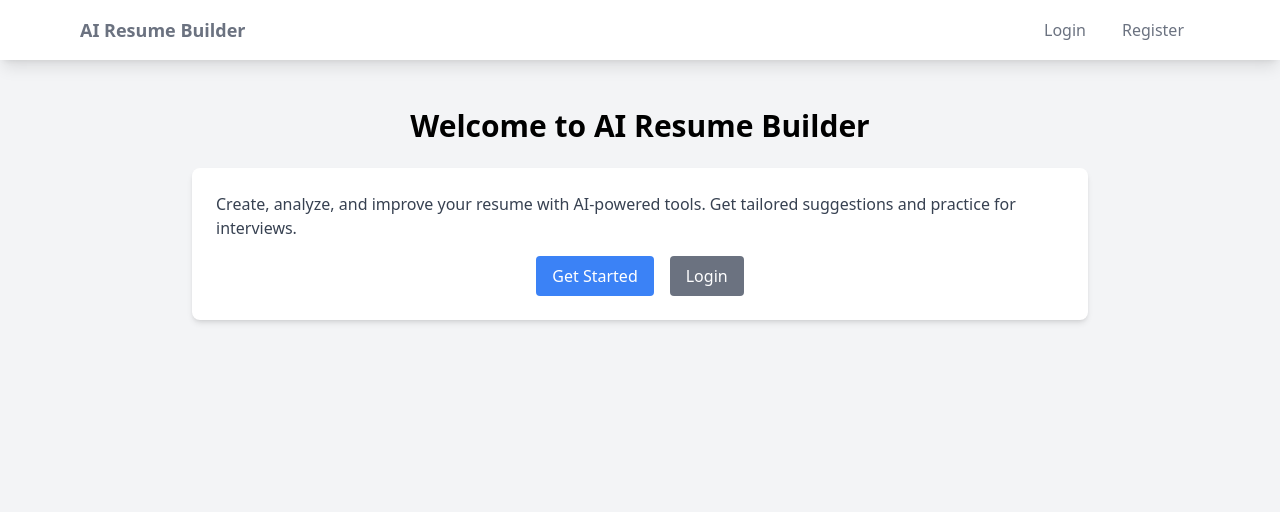
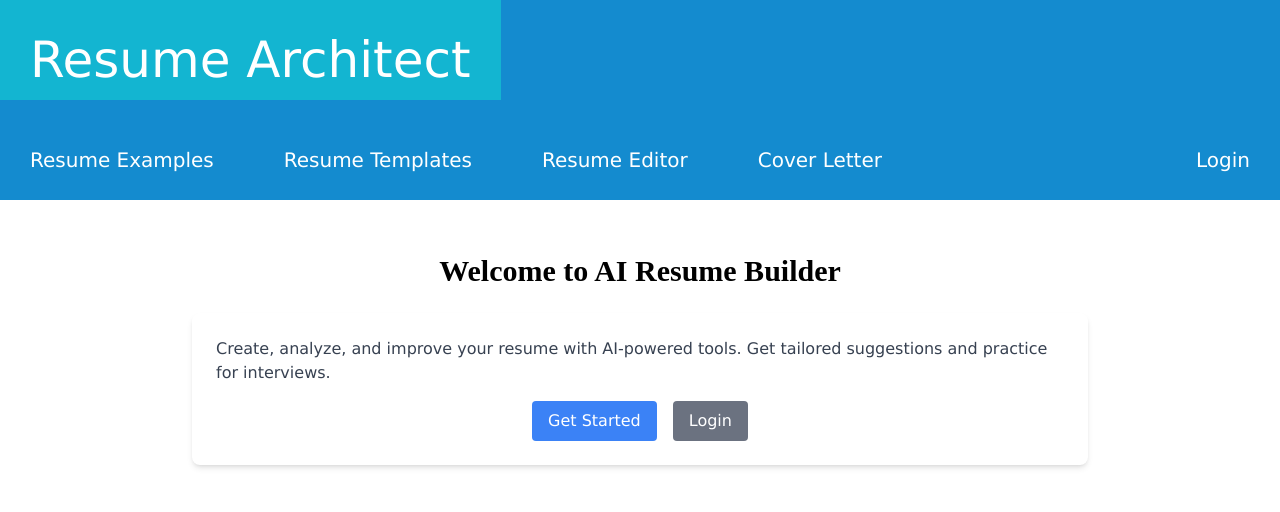
Before and after one commit to Berlin9696/resume-arch2.0, a Flask app: page / in a window 1280 px wide. Shown: the top 512 px of the page. Run offline with Flask 3, Linux system fonts and the light colour scheme; some libraries are stand-ins or nearby versions.

Commit message:
Migrated CSS
Changed base.html and main.ss

```diff
--- a/static/css/main.css
+++ b/static/css/main.css
@@ -1,41 +1,267 @@
-body {
-    font-family: Arial, sans-serif;
+@keyframes fade {
+    from {opacity: .4}
+    to {opacity: 1}
+  }
+
+  /*Navigation bar styling*/
+  ul {
+      list-style-type: none;
       margin: 0;
       padding: 0;
-    background-color: #f4f4f9;
+      overflow: hidden;
+      background-color: #148bcf;
     }
 
-nav ul {
-    list-style: none;
-    padding: 0;
-    margin: 0;
-    background: #333;
-    color: white;
-    display: flex;
+    li a {
+      display: block;
     }
 
-nav ul li {
-    margin: 0;
-    padding: 10px 15px;
+    li a:hover {
+      background-color: #13b5d1;
     }
 
-nav ul li a {
+  /* Navigation bar styling */
+  .nav-bar {
+    display: flex;
+    flex-wrap: wrap; /* Allows wrapping of child elements if necessary */
+    align-items: center;
+    justify-content: space-between;
+    overflow: visible; /* Ensure no content is cut off */
+  }
+
+  .nav-menu {
+    display: flex;
+    flex-wrap: nowrap; /* Ensures the menu items are in a row */
+    gap: 10px; /* Adds spacing between items */
+  }
+
+  .nav-menu li {
+    display: block;
+  }
+
+  .hamburger {
+    display: none; /* Initially hidden */
+  }
+
+  .nav-bar li a {
     color: white;
+    text-align: center;
+    text-decoration: none;
+    font-size: 20px;
+    padding: 30px 30px;
+    height: 100px;
+    line-height: 60px;
+  }
+
+  .nav-bar li a:hover {
+    background-color: #13b5d1;
+  }
+
+  /* Unique styling for "Resume Architect" */
+  .nav-bar .nav-title {
+    font-size: 50px; /* Or your desired size */
+  }
+
+
+  /* Responsive styles */
+  @media screen and (max-width: 1100px) {
+    .nav-menu {
+        display: none; /* Hide the menu by default */
+        flex-direction: column; /* Stack items vertically */
+        position: absolute; /* Position it as a dropdown */
+        top: 100px; /* Place it below the header */
+        right: 0;
+        background-color: #148bcf;
+        width: 100%; /* Full-width for dropdown */
+        z-index: 1000;
+    }
+
+    .nav-menu.open {
+        display: flex; /* Show the menu when toggled */
+    }
+
+    .hamburger {
+        display: block; /* Show the hamburger icon */
+    }
+  }
+
+
+
+
+
+  /************************************************/
+
+  /* Headers */
+  h1 {
+      padding-top: 5px;
+      font-family: 'Californian FB';
+      font-size: 45px;
+  }
+
+  h2 {
+      padding-top: 5px;
+      font-family: "Californian FB";
+      font-size: 30px;
+  }
+
+
+  h3 {
+      text-indent: 10px;
+      font-family: "Californian FB";
+      font-size: 20px;
+  }
+
+  h4 {
+      text-indent: 10px;
+      font-family: "Californian FB";
+      font-size: 20px;
+  }
+
+  h5 {
+      text-indent: 10px;
+      font-family: "Californian FB";
+      font-size: 15px;
+  }
+  /************************************************/
+
+  main {
+      background-color: white;
+      padding: 45px;
+      padding-bottom: 40px;
+  }
+
+  /* Shared button styling */
+  .styled-button {
+      display: inline-block;
+      padding: 30px 50px;
+      font-size: 16px;
+      color: white;
+      background-color: #007bff;
+      border: none;
+      border-radius: 5px;
+      cursor: pointer;
+      text-align: center;
       text-decoration: none;
           }
-
-main {
-    padding: 20px;
+  /* Hover effect for buttons */
+      .styled-button:hover {
+          background-color: #0056b3;
       }
 
-form {
+  /* Hide the actual file input */
+      #fileUpload {
+          display: none;
+      }
+
+
+
+  /* Slideshow **************************************************************************/
+  body {font-family: Verdana, sans-serif; margin:0}
+  .mySlides {display: none}
+  img {vertical-align: middle;}
+
+  /* Slideshow container */
+  .slideshow-container {
+      position: relative; /* Ensure arrows are positioned relative to the slideshow */
+      width: 60%; /* Adjust this percentage to fit your design */
+  }
+
+  /* Next & previous buttons */
+  .prev, .next {
+      position: absolute;
+      top: 50%; /* Vertically center the arrows */
+      transform: translateY(-50%); /* Offset by half of their height for perfect centering */
+      font-size: 30px; /* Adjust arrow size */
+      color: white; /* Make arrows white for visibility */
+      background-color: rgba(0, 0, 0, 0.5); /* Optional: adds a background to the arrows */
+      padding: 10px;
+      cursor: pointer;
+      user-select: none;
+      z-index: 1; /* Ensures arrows are above the images */
+  }
+
+  .prev {
+      left: -40px; /* Position the "prev" arrow to the left */
+  }
+
+  /* Position the "next button" to the right */
+  .next {
+      right: -40px; /* Position the "next" arrow to the right */
+  }
+
+  /* On hover, add a black background color with a little bit see-through */
+  .prev:hover, .next:hover {
+    background-color: rgba(0,0,0,0.8);
+  }
+
+  /* Caption text */
+  .text {
+    color: #f2f2f2;
+    font-size: 15px;
+    padding: 8px 12px;
+    position: absolute;
+    bottom: 8px;
+    width: 100%;
+    text-align: center;
+  }
+
+  /* Number text (1/3 etc) */
+  .numbertext {
+    color: #000000;
+    font-size: 12px;
+    padding: 8px 12px;
+    position: absolute;
+  }
+
+  /* The dots/bullets/indicators */
+  .dot {
+    cursor: pointer;
+    height: 15px;
+    width: 15px;
+    margin: 0 2px;
+    background-color: #bbb;
+    border-radius: 50%;
+    display: inline-block;
+    transition: background-color 0.6s ease;
+  }
+
+  .active, .dot:hover {
+    background-color: #717171;
+  }
+
+  /* Fading animation */
+  .fade {
+    animation-name: fade;
+    animation-duration: 1.5s;
+  }
+
+  .main-container {
+      display: flex;
+      justify-content: space-between;
+      align-items: flex-start;
+      gap: 10px; /* Adds space between slideshow and buttons */
+      max-width: 900px; /* Limit the max width of the container */
+      margin: 0 auto; /* Center the container horizontally */
+  }
+
+  .buttons-container {
+      width: 30%; /* Adjust this percentage to fit your design */
       display: flex;
       flex-direction: column;
-    gap: 10px;
-    width: 300px;
+      align-items: center;
+      justify-content: flex-start;
   }
 
-form input, form button {
-    padding: 10px;
-    font-size: 1rem;
+  /* Input box */
+  textarea {
+    width: 100%;
+    height: 150px;
+    padding: 12px 20px;
+    margin-bottom: 50px;
+    box-sizing: border-box;
+    border: 2px solid #ccc;
+    border-radius: 4px;
+    background-color: #f8f8f8;
+    font-size: 16px;
+    resize: none;
   }
--- a/templates/base.html
+++ b/templates/base.html
@@ -5,26 +5,32 @@
     <meta name="viewport" content="width=device-width, initial-scale=1.0">
     <title>AI Resume Builder</title>
     <script src="https://cdn.tailwindcss.com"></script>
-</head>
-<body class="bg-gray-100">
-    <nav class="bg-white shadow-lg">
-        <div class="max-w-6xl mx-auto px-4">
-            <div class="flex justify-between">
-                <a href="/" class="flex items-center py-4">
-                    <span class="font-semibold text-gray-500 text-lg">AI Resume Builder</span>
-                </a>
+    <link rel="stylesheet" href="{{ url_for('static', filename='css/main.css') }}">
+    <!---Navigation Bar--->
+    <header>
+        <ul class="nav-bar">
+            <li><a href="/" class="nav-title">Resume Architect</a></li>
+            <div class="nav-menu">
+                <li><a href="examplePage.html">Resume Examples</a></li>
+                <li><a href="templatePage.html">Resume Templates</a></li>
+                <li><a href="editorPage.html">Resume Editor</a></li>
+                <li><a href="editorPage.html">Cover Letter</a></li>
+            </div>
+            <li>
             <div class="flex items-center space-x-1">
                 {% if current_user.is_authenticated %}
                     <a href="/dashboard" class="py-2 px-4 text-gray-500 hover:text-blue-500">Dashboard</a>
                     <a href="/logout" class="py-2 px-4 text-gray-500 hover:text-blue-500">Logout</a>
                 {% else %}
                     <a href="/login" class="py-2 px-4 text-gray-500 hover:text-blue-500">Login</a>
-                        <a href="/register" class="py-2 px-4 text-gray-500 hover:text-blue-500">Register</a>
                 {% endif %}
             </div>
-            </div>
-        </div>
-    </nav>
+            </li>
+            <li class="hamburger">
+                <button onclick="toggleMenu()">☰</button>
+            </li>
+        </ul>
+    </header>
 
     <div class="container mx-auto p-4">
         {% with messages = get_flashed_messages(with_categories=true) %}
```
Lines whose indentation alone changed are shown as unchanged.
